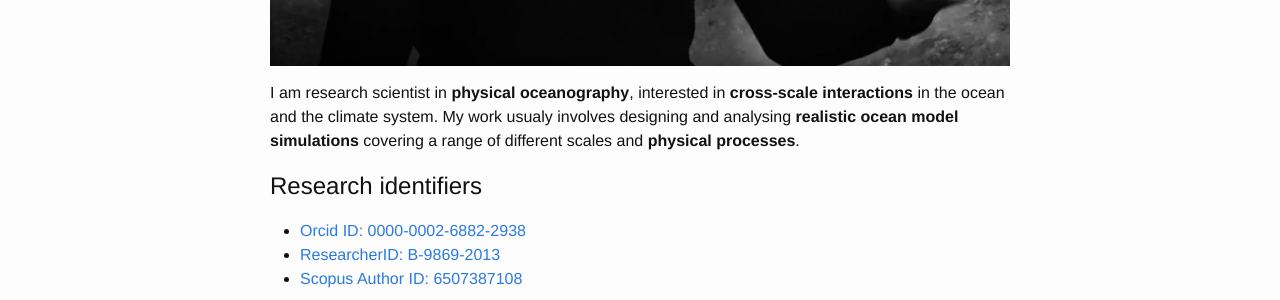
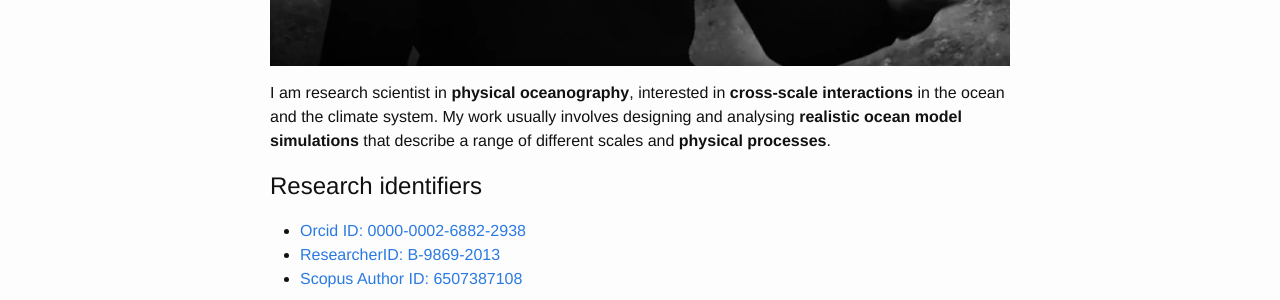
Before and after one commit to quentinjamet/quentinjamet.github.io, a Jekyll site: the page built from index.md, in a window 1280 px wide. Shown: the part 620-920 px from the top of the page. Built offline with Jekyll 4.4.1, drawn with Linux system fonts in a browser that asks for light colours.

Commit message:
index.md

```diff
--- a/index.md
+++ b/index.md
@@ -11,7 +11,7 @@ layout: default
 [![image]({{site.baseurl}}/img/JLS_1.png)](https://www.youtube.com/watch?v=8vC7hbxZidY)
 
 
-I am research scientist in **physical oceanography**, interested in **cross-scale interactions** in the ocean and the climate system. My work usualy involves designing and analysing **realistic ocean model simulations** covering a range of different scales and **physical processes**.
+I am research scientist in **physical oceanography**, interested in **cross-scale interactions** in the ocean and the climate system. My work usually involves designing and analysing **realistic ocean model simulations** that describe a range of different scales and **physical processes**.
 
 ## Research identifiers
 
```
